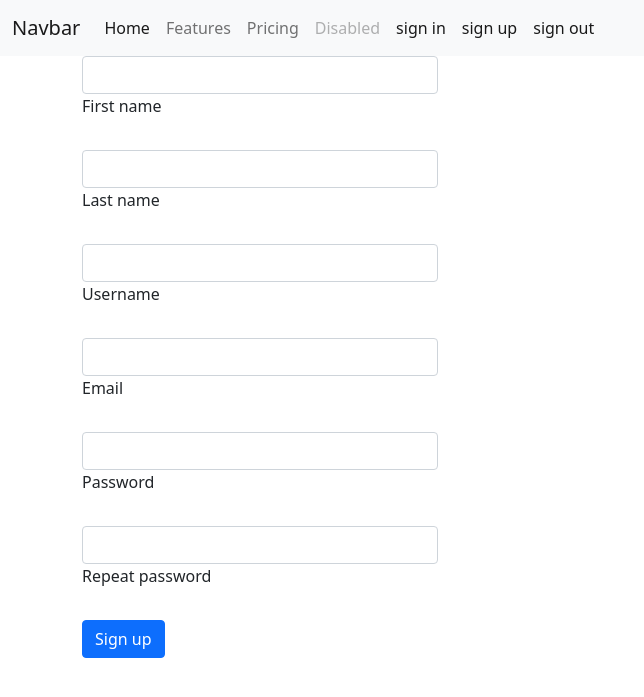
After one commit to pekshevds/django-web-store, a Django app: page /auth/signup/ in a window 1280 px wide. The commit adds this page. Shown: the top 697 px of the page, without its empty margins (0-644 px from the left). Run offline with Django 4.2, Linux system fonts and the light colour scheme.

Commit message:
add sing-up and sing-out

```diff
--- a/django_web_store/auth_app/forms.py
+++ b/django_web_store/auth_app/forms.py
@@ -5,3 +5,13 @@ class SingInForm(forms.Form):
 
     username = forms.CharField(max_length=150)
     password = forms.PasswordInput()
+
+
+class SingUpForm(forms.Form):
+
+    username = forms.CharField(max_length=150)
+    password1 = forms.PasswordInput()
+    password2 = forms.PasswordInput()
+    email = forms.EmailInput()
+    first_name = forms.CharField(max_length=150)
+    last_name = forms.CharField(max_length=150)
--- a/django_web_store/auth_app/templates/auth_app/login.html
+++ b/django_web_store/auth_app/templates/auth_app/signin.html
@@ -7,7 +7,7 @@
 
 	<div class="row">
 		<div class="col-12 col-lg-4 col-md-4">
-			<form method="post" action="{% url 'auth:login-page' %}">
+			<form method="post" action="{% url 'auth:sign-in-page' %}">
 
 				{% csrf_token %}
 
--- /dev/null
+++ b/django_web_store/auth_app/templates/auth_app/signup.html
@@ -0,0 +1,63 @@
+{% extends 'index_app/base.html' %}
+
+{% load static %}
+
+{% block content %}
+<div class="container">
+
+	<div class="row">
+		<div class="col-12 col-lg-4 col-md-4">
+			<form method="post" action="{% url 'auth:sign-up-page' %}">
+			{% csrf_token %}
+			<!-- Name input -->
+			<div class="form-outline mb-4">
+				<input type="text" id="registerFirstName" class="form-control" name="first_name"/>
+				<label class="form-label" for="registerFirstName">First name</label>
+			  </div>
+
+			  <div class="form-outline mb-4">
+				<input type="text" id="registerLastName" class="form-control" name="last_name"/>
+				<label class="form-label" for="registerLastName">Last name</label>
+			  </div>
+
+			  <!-- Username input -->
+			  <div class="form-outline mb-4">
+				<input type="text" id="registerUsername" class="form-control" name="username"/>
+				<label class="form-label" for="registerUsername">Username</label>
+			  </div>
+
+			  <!-- Email input -->
+			  <div class="form-outline mb-4">
+				<input type="email" id="registerEmail" class="form-control" name="email"/>
+				<label class="form-label" for="registerEmail">Email</label>
+			  </div>
+
+			  <!-- Password input -->
+			  <div class="form-outline mb-4">
+				<input type="password" id="registerPassword1" class="form-control" name="password1"/>
+				<label class="form-label" for="registerPassword1">Password</label>
+			  </div>
+
+			  <!-- Repeat Password input -->
+			  <div class="form-outline mb-4">
+				<input type="password" id="registerPassword2" class="form-control" name="password2"/>
+				<label class="form-label" for="registerPassword2">Repeat password</label>
+			  </div>
+
+			  <!-- Checkbox
+			  <div class="form-check d-flex justify-content-center mb-4">
+				<input class="form-check-input me-2" type="checkbox" value="" id="registerCheck" checked
+				  aria-describedby="registerCheckHelpText" />
+				<label class="form-check-label" for="registerCheck">
+				  I have read and agree to the terms
+				</label>
+			  </div> -->
+
+			  <!-- Submit button -->
+			  <button type="submit" class="btn btn-primary btn-block mb-3">Sign up</button>
+			</form>
+		</div>
+	</div>
+
+</div>
+{% endblock %}
--- a/django_web_store/auth_app/urls.py
+++ b/django_web_store/auth_app/urls.py
@@ -1,9 +1,13 @@
 from django.urls import path
 from auth_app.views import index
 from auth_app.views import AuthSingInView
+from auth_app.views import AuthSingUpView
+from auth_app.views import AuthSingOutView
 
 app_name = "auth"
 urlpatterns = [
     path('', index, name='index-page'),
-    path('login/', AuthSingInView.as_view(), name='login-page'),
+    path('signin/', AuthSingInView.as_view(), name='sign-in-page'),
+    path('signup/', AuthSingUpView.as_view(), name='sign-up-page'),
+    path('signout/', AuthSingOutView.as_view(), name='sign-out-page'),
 ]
--- a/django_web_store/auth_app/views.py
+++ b/django_web_store/auth_app/views.py
@@ -3,10 +3,11 @@ from django.shortcuts import redirect
 from django.views.generic import TemplateView
 
 from auth_app.forms import SingInForm
+from auth_app.forms import SingUpForm
 
 
 class AuthSingInView(TemplateView):
-    template_name = "auth_app/login.html"
+    template_name = "auth_app/signin.html"
 
     def get(self, request, *args, **kwargs):
 
@@ -18,9 +19,33 @@ class AuthSingInView(TemplateView):
     def post(self, request, *args, **kwargs):
 
         form = SingInForm(request.POST)
-        if form.is_valid():
-            print("form is valid")
-        return redirect("auth:login-page")
+        if not form.is_valid():
+            return redirect("auth:sign-in-page")
+        return redirect("index:index-page")
+
+
+class AuthSingUpView(TemplateView):
+    template_name = "auth_app/signup.html"
+
+    def get(self, request, *args, **kwargs):
+
+        context = {
+            "form": SingUpForm(),
+        }
+        return render(request, template_name=self.template_name, context=context)
+
+    def post(self, request, *args, **kwargs):
+
+        form = SingUpForm(request.POST)
+        if not form.is_valid():
+            return redirect("auth:sign-up-page")
+        return redirect("index:index-page")
+
+
+class AuthSingOutView(TemplateView):
+
+    def get(self, request, *args, **kwargs):
+        return redirect("auth:sign-in-page")
 
 
 def index(request, *args, **kwargs):
--- a/django_web_store/index_app/templates/index_app/base.html
+++ b/django_web_store/index_app/templates/index_app/base.html
@@ -23,9 +23,9 @@
 			  		<a class="nav-link" href="#">Pricing</a>
 			  		<a class="nav-link disabled" href="#" tabindex="-1" aria-disabled="true">Disabled</a>
 
-					  <a class="nav-link active" aria-current="page" href="#">sign in</a>
-					  <a class="nav-link active" aria-current="page" href="#">sign up</a>
-					  <a class="nav-link active" aria-current="page" href="#">sign out</a>
+					  <a class="nav-link active" aria-current="page" href="{% url 'auth:sign-in-page' %}">sign in</a>
+					  <a class="nav-link active" aria-current="page" href="{% url 'auth:sign-up-page' %}">sign up</a>
+					  <a class="nav-link active" aria-current="page" href="{% url 'auth:sign-out-page' %}">sign out</a>
 				</div>
 			</div>
 		</div>
--- a/django_web_store/index_app/urls.py
+++ b/django_web_store/index_app/urls.py
@@ -1,7 +1,7 @@
 from django.urls import path
 from index_app.views import index
 
-
+app_name = "index"
 urlpatterns = [
     path('', index, name='index-page'),
 ]
```
